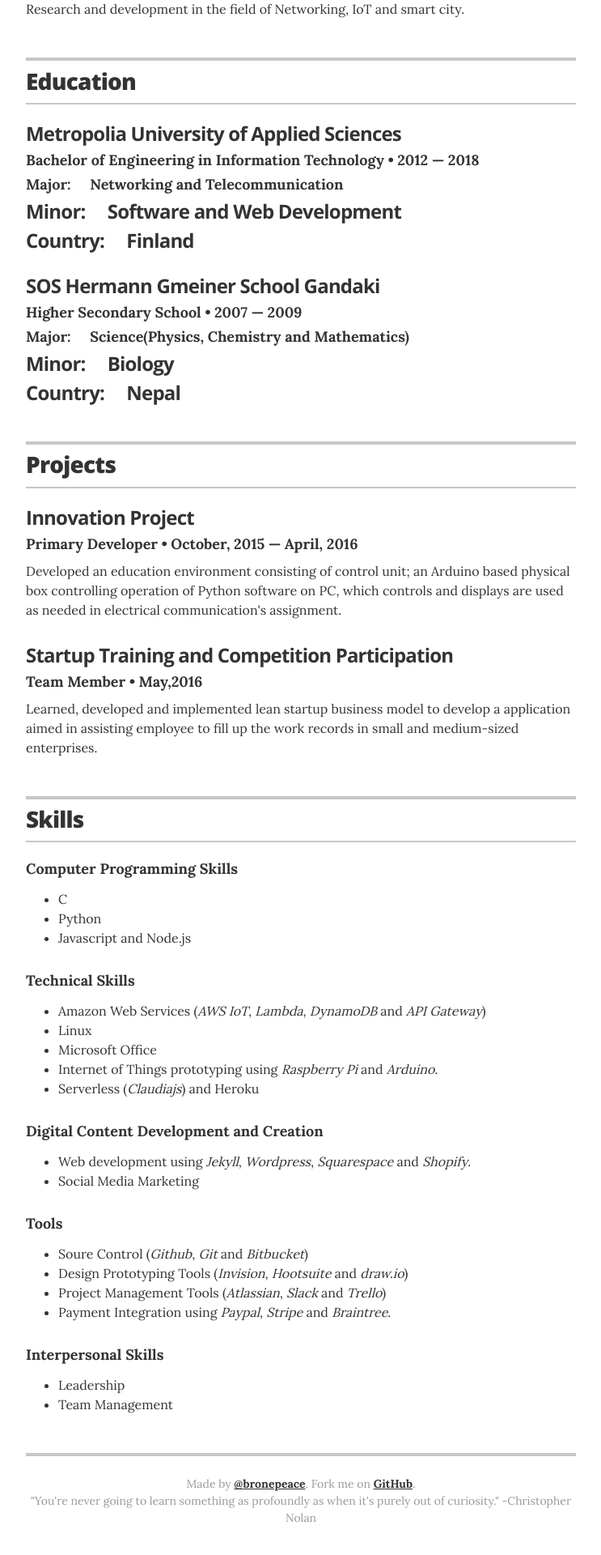
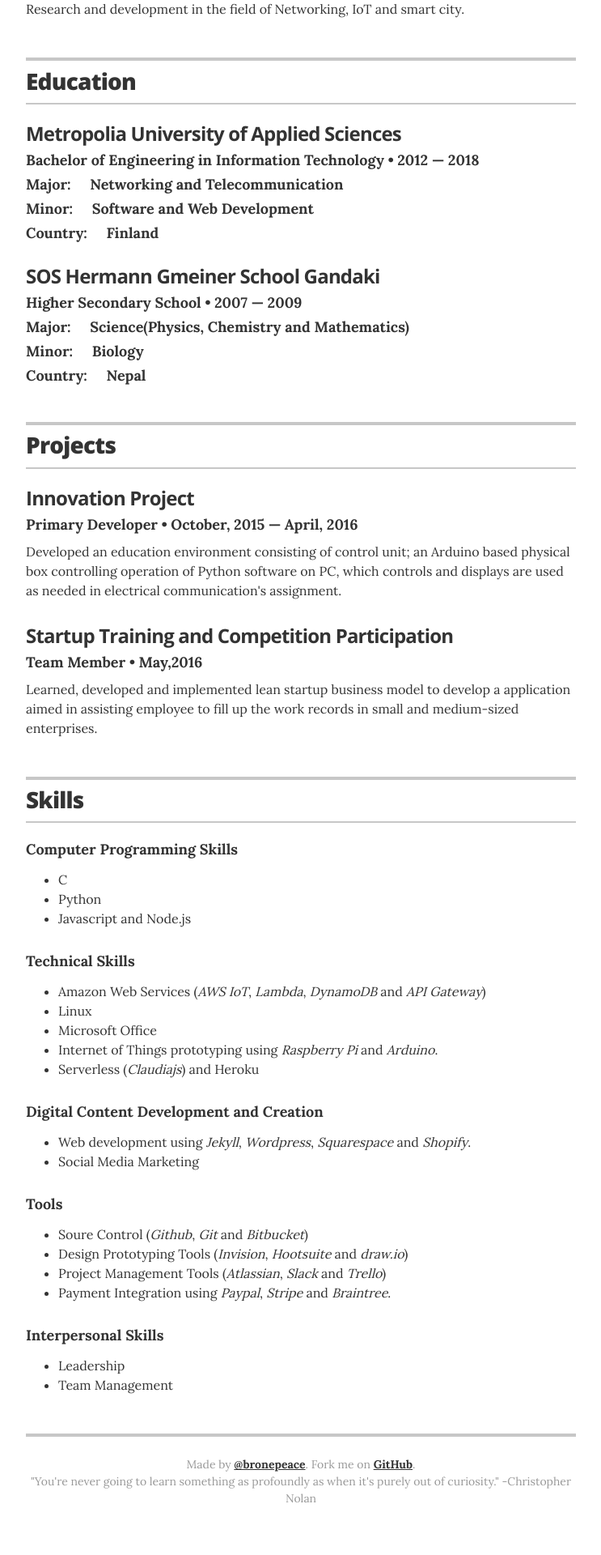
Before and after one commit to ranabhat/ranabhat.github.io, a Jekyll site: the page built from index.html, in a window 1280 px wide. Shown: the part 1473-3393 px from the top of the page at 81% size, without its empty margins (268-1011 px from the left). Built offline with Jekyll 4.4.1, drawn with Linux system fonts in a browser that asks for light colours.

Commit message:
Update resume.html

```diff
--- a/_layouts/resume.html
+++ b/_layouts/resume.html
@@ -81,8 +81,8 @@
           <h3 class="resume-item-title" itemprop="name">{{ education.uni }}</h3>
           <h4 class="resume-item-details group" itemprop="description">{{ education.degree }} &bull; {{ education.year }}</h4>
           <h4 class="resume-item-details group" itemprop="description">{{education.major}}</h4>
-          <h4 class="resume-item-title" itemprop="name">{{education.minor}}</h4>
-          <h4 class="resume-item-title" itemprop="name">{{education.country}}</h4>
+          <h4 class="resume-item-details group" itemprop="description">{{education.minor}}</h4>
+          <h4 class="resume-item-details group" itemprop="description">{{education.country}}</h4>
           <h5 class="resume-item-details award-title" itemprop="description">{{ education.award }}</h5>
           <p class="resume-item-copy" itemprop="description">
             <ul class="resume-item-list">
```
